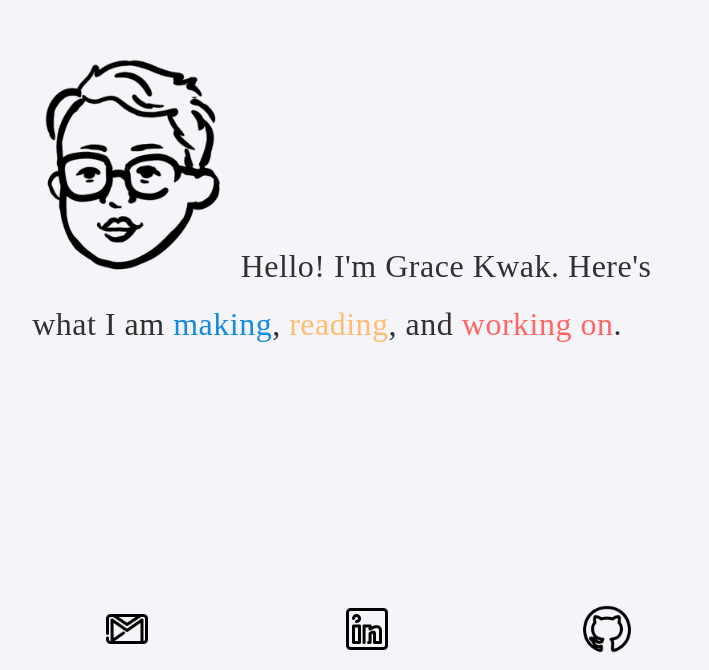
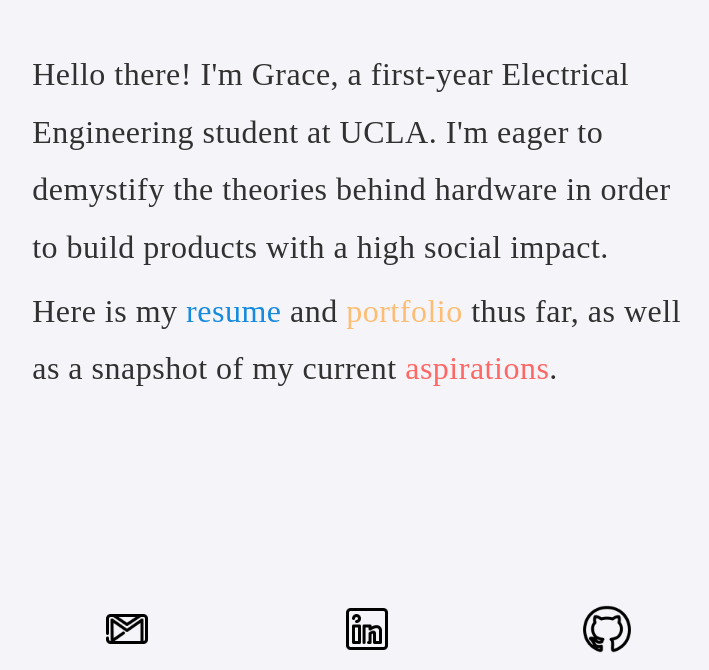
Before and after one commit to Grace0/Grace0.github.io, a React (Create React App) app: page / in a window 1280 px wide. Shown: the part 130-800 px from the top of the page, without its empty margins (277-986 px from the left). Built offline with nearby package versions, Linux system fonts and the light colour scheme; a web font is replaced by a local one.

Commit message:
homepage content redone

```diff
--- a/src/App.js
+++ b/src/App.js
@@ -16,13 +16,15 @@ class App extends Component {
 
       <p>
 
-
       <main class="grid-container home">
        <div class='grid-100 mobile-grid-100 tablet-grid-100'>
-       <h1> <img src={ require('./img/drawing-transparent.png') } style={{width: 200}} /> Hello! I'm Grace Kwak. Here's what I am
-          <NavLink to='/quotes' className="quotes"> making</NavLink>,
-          <NavLink to='/rundown' className="rundown"> reading</NavLink>, and
-          <NavLink to='/plans' className="plans"> working on</NavLink>. </h1>
+       <h1> Hello there! I'm Grace, a first-year Electrical Engineering student at UCLA. I'm eager to demystify the theories behind hardware in order to build products with a high social impact.
+
+       <p> Here is my
+          <NavLink to='/quotes' className="quotes"> resume </NavLink> and
+          <NavLink to='/rundown' className="rundown"> portfolio</NavLink> thus far, as well as a snapshot of my current
+          <NavLink to='/plans' className="plans"> aspirations</NavLink>. </p></h1>
+
        </div>
       </main>
 
```
